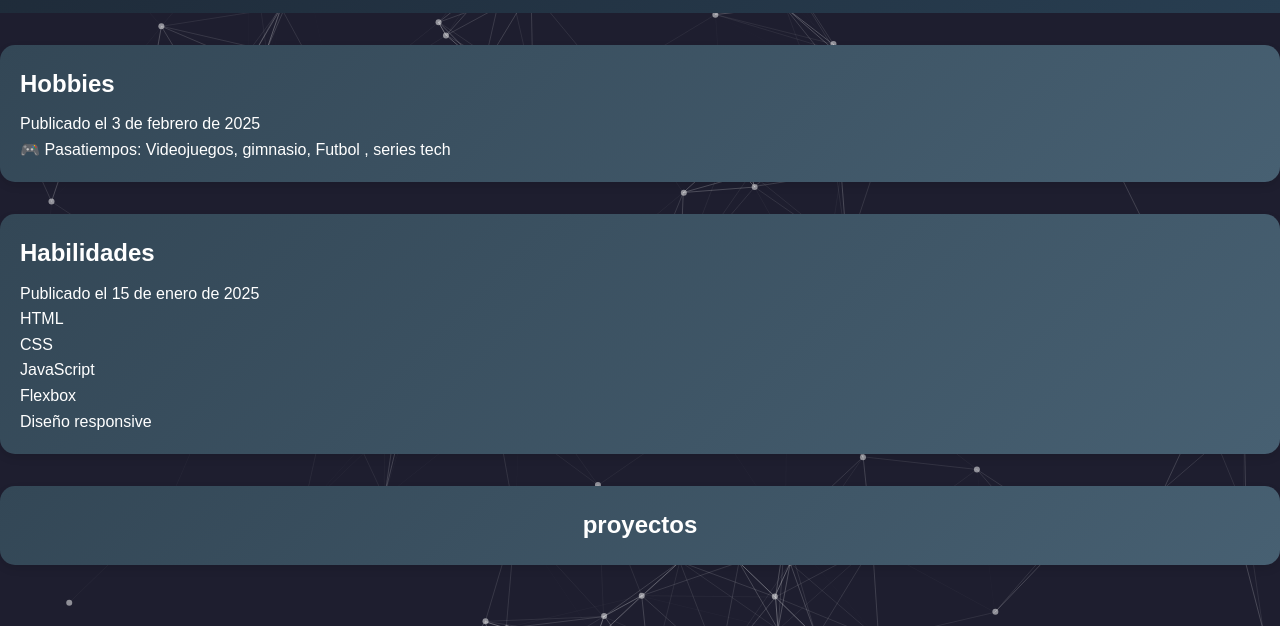
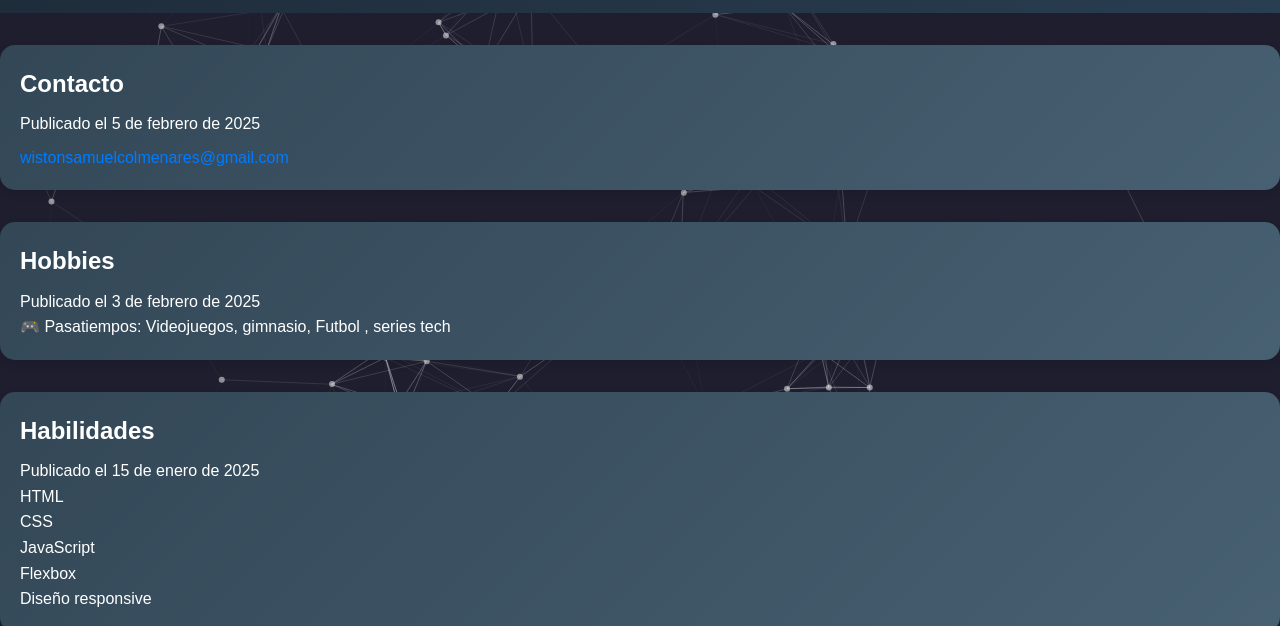
Before and after one commit to Sarksc/blogPersonal, a plain HTML site: page index.html in a window 1280 px wide. Shown: the part 109-735 px from the top of the page. Drawn offline with nearby package versions, Linux system fonts and the light colour scheme.

Commit message:
actualizando contacto

```diff
--- a/index.html
+++ b/index.html
@@ -20,13 +20,20 @@
           <li><a href="index.html"> Inicio</a></li>
           <li><a href="#acercaDeMi">Acerca de mí</a></li>
           <li><a href="contact.html">Contacto</a></li>
-          <li><a href="proyectos.html">proyectos</a></li>
+          <li><a href="#proyectos">proyectos</a></li>
         </ul>
       </nav>
   </header>
 
 
   <main>
+    <article  class="article-card">
+      <h2>Contacto</h2>
+      <p>Publicado el <time datetime="2025-02-05">5 de febrero de 2025</time></p>
+      <p><a href="mailto:wistonsamuelcolmenares@gmail.com?subject=Consulta&body=Hola, quiero más información sobre tu blog.">wistonsamuelcolmenares@gmail.com</a>
+      </p>
+    </article>
+
     <article  class="article-card">
       <h2>Hobbies</h2>
       <p>Publicado el <time datetime="2025-02-03">3 de febrero de 2025</time></p>
@@ -46,7 +53,7 @@
         </ul></p>
       </article>
   </main>
-  <h2 class="lista-carousel">proyectos</h2>
+  <h2 class="lista-carousel" id="proyectos">proyectos</h2>
   <section class="carousel">
 
     <div class="carousel-track-container">
```
Also changed, not shown: proyectos.html (deleted).
